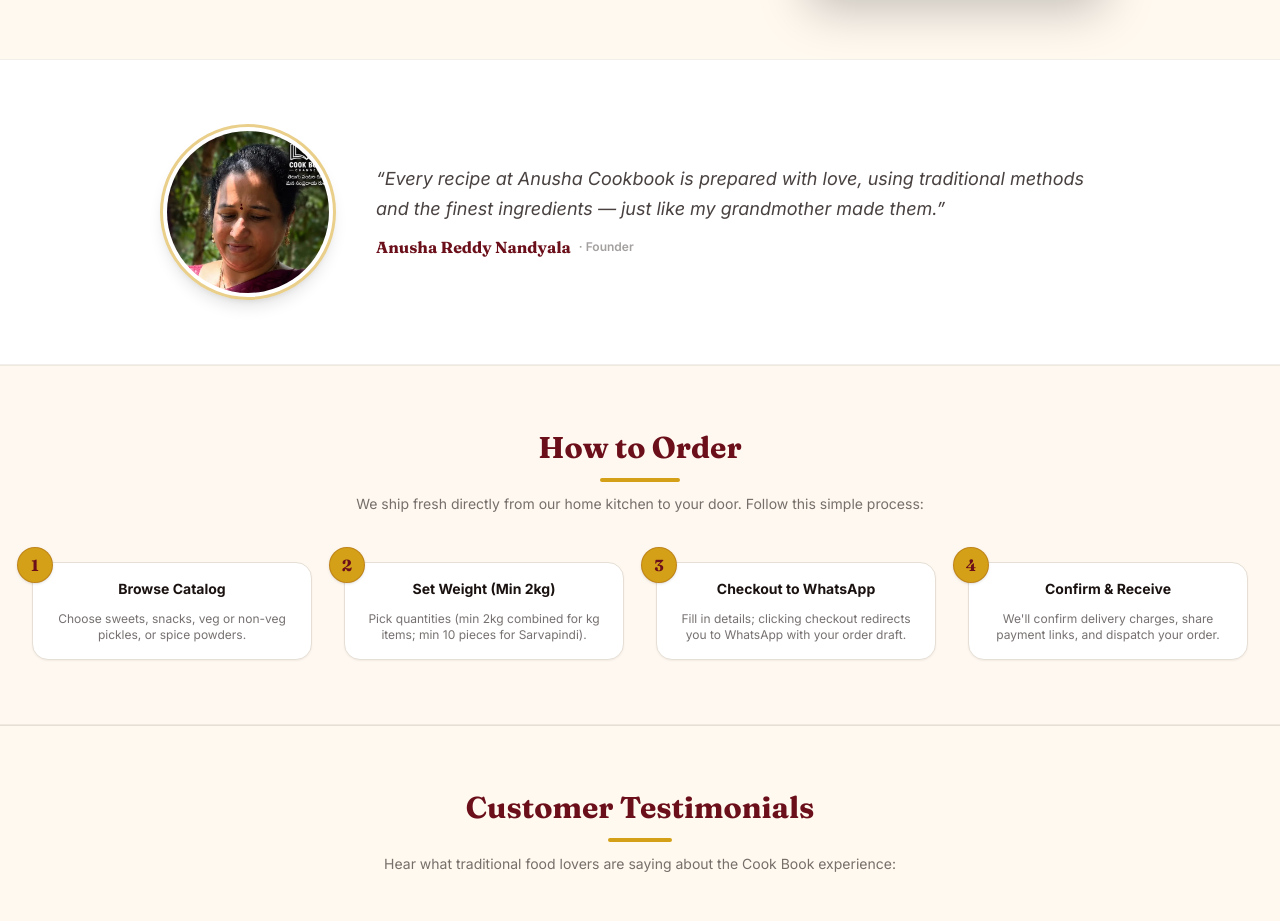
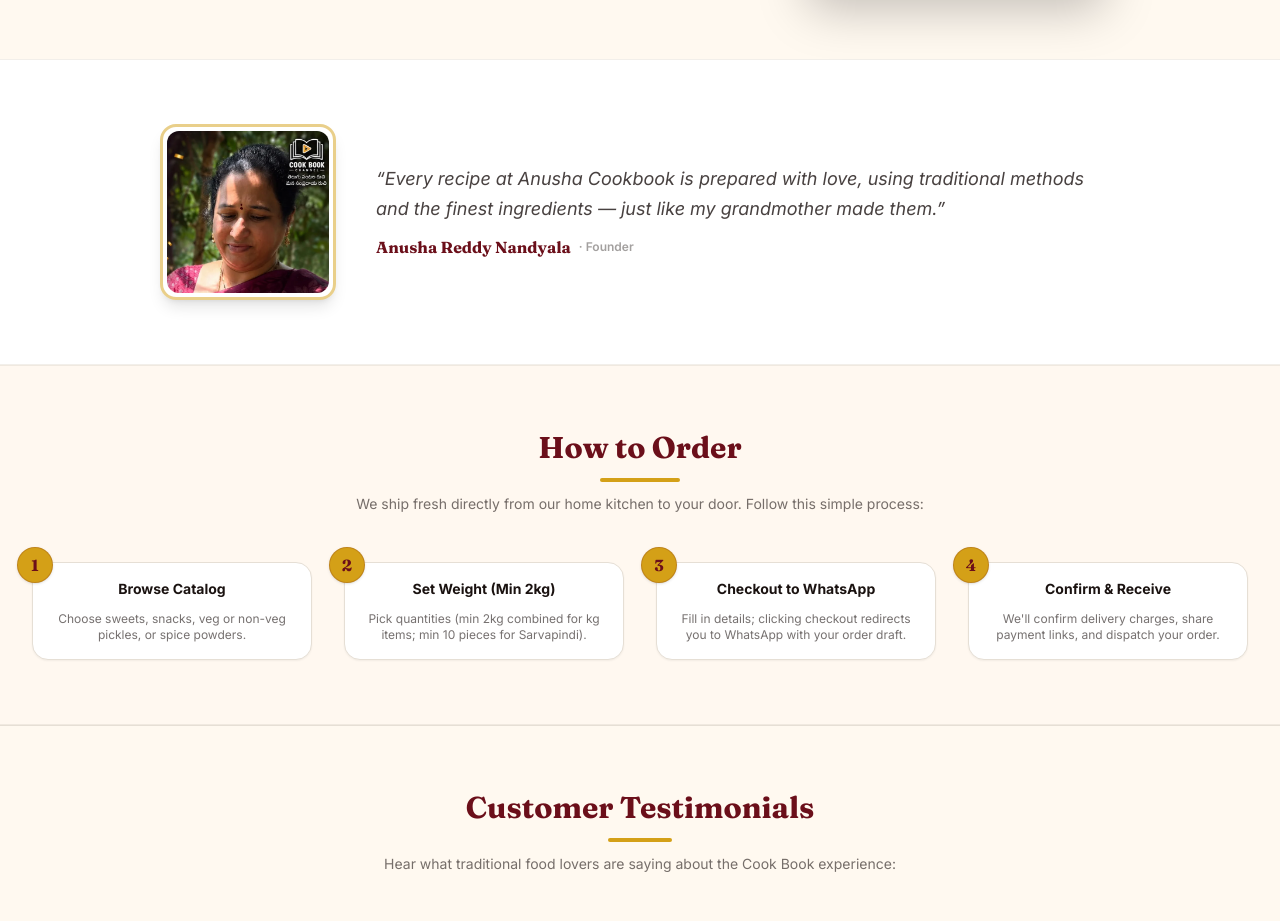
Before and after one commit to sivachowdary-ops/cook-book, a Next.js app: page / in a window 1280 px wide. Shown: the part 2620-3541 px from the top of the page. Built offline with nearby package versions, Linux system fonts and the light colour scheme; no server answers; the database is empty.

Commit message:
fix(ui): change founder photo to square with rounded corners

```diff
--- a/src/app/page.tsx
+++ b/src/app/page.tsx
@@ -327,11 +327,11 @@
         <div className="max-w-5xl mx-auto px-4 sm:px-6 lg:px-8">
           <div className="flex flex-col sm:flex-row items-center gap-6 sm:gap-10">
             {/* Founder Photo */}
-            <div className="w-36 h-36 sm:w-44 sm:h-44 rounded-full border-3 border-accent/50 p-1 overflow-hidden shadow-lg shrink-0">
+            <div className="w-36 h-36 sm:w-44 sm:h-44 rounded-2xl border-3 border-accent/50 p-1 overflow-hidden shadow-lg shrink-0">
               <img
                 src="/images/cook_book_founder.webp"
                 alt="Anusha Reddy Nandyala"
-                className="w-full h-full object-cover object-top rounded-full"
+                className="w-full h-full object-cover object-top rounded-xl"
               />
             </div>
             {/* Founder Message */}
```
